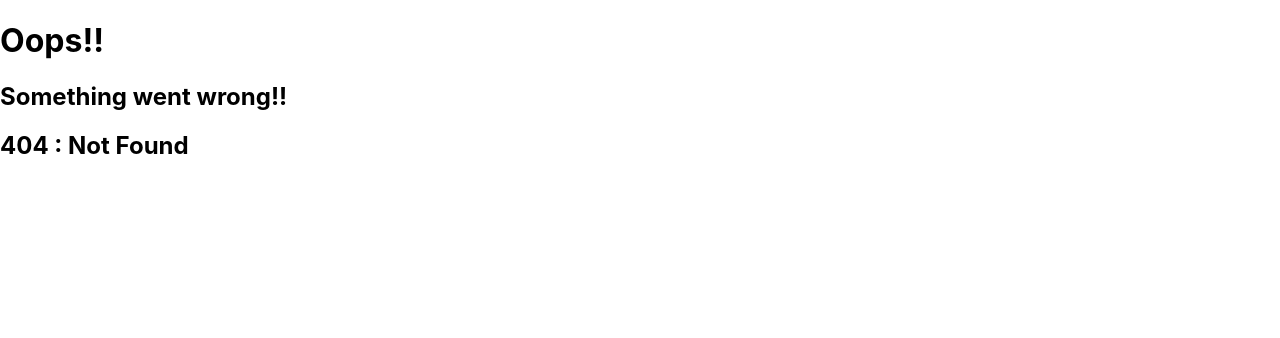
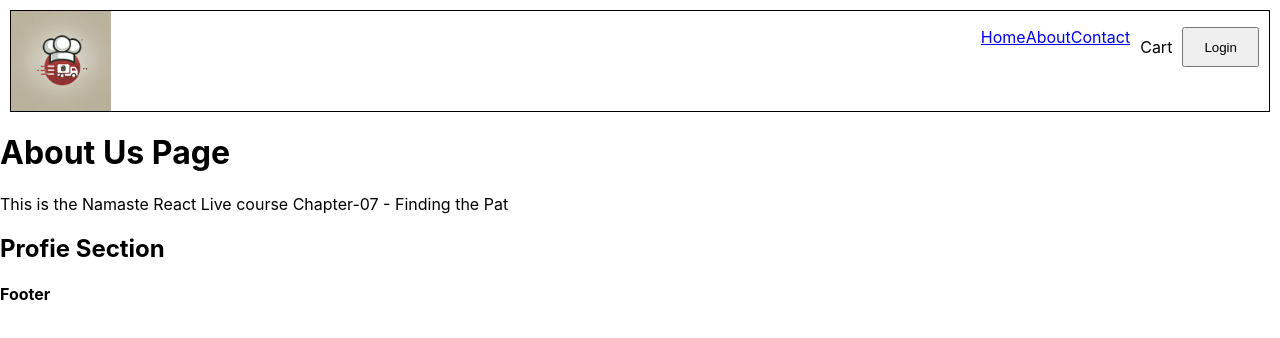
Before and after one commit to Aditya-Singh-CSE/food-villa, a React (Create React App) app: page /about/profile in a window 1280 px wide. Before the commit this address had no page. Shown: the top 338 px of the page. Built offline with nearby package versions, Linux system fonts and the light colour scheme.

Commit message:
Nested routing. Remember children are rendered only in parent Outlet

```diff
--- a/src/components/About.js
+++ b/src/components/About.js
@@ -1,9 +1,10 @@
-
+import { Outlet } from "react-router-dom";
 const About = () =>{
     return(
         <>
         <h1>About Us Page</h1>
         <p>This is the Namaste React Live course Chapter-07 - Finding the Pat</p>
+        <Outlet/>
         </>
     );
 }
--- /dev/null
+++ b/src/components/Profile.js
@@ -0,0 +1,9 @@
+const Profile = () =>{
+    return(
+        <>
+        <h2>Profie Section</h2>
+        </>
+    );
+};
+
+export default Profile;
```
Also changed, not shown: src/router.js (+8 -1 lines).
